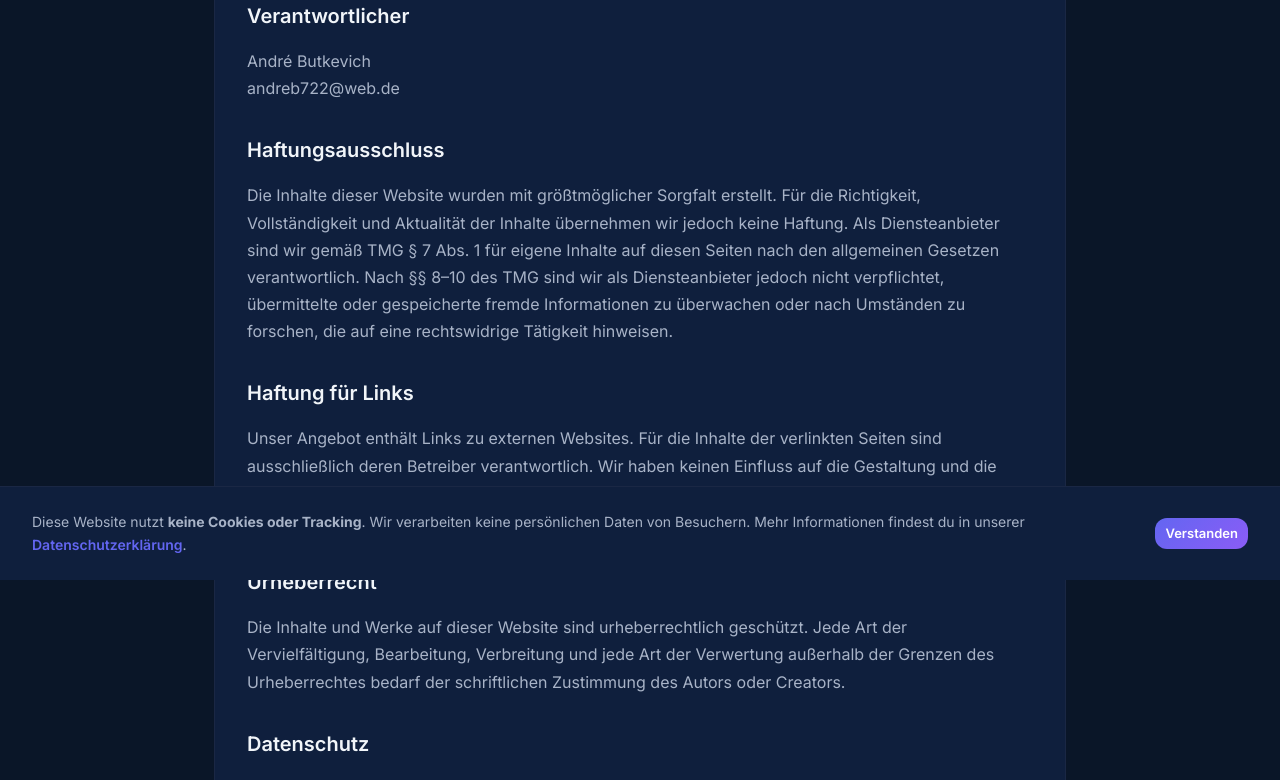
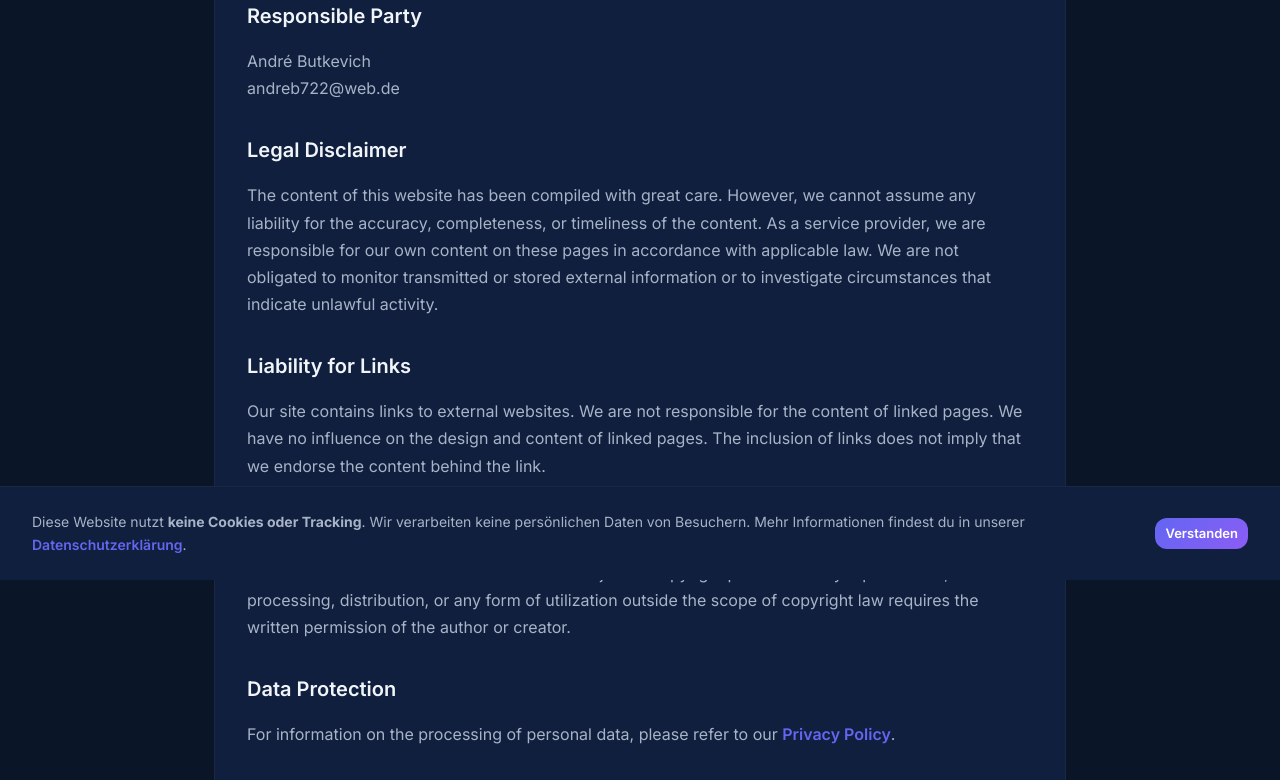
Before and after one commit to Andre00111/up2daite, a React (Vite) app in the folder frontend/: page /imprint in a window 1280 px wide. Shown: the part 220-1000 px from the top of the page. Built offline with nearby package versions, Linux system fonts and the light colour scheme; no server answers.

Commit message:
datensncshutzerklärung im footer

```diff
--- a/frontend/src/components/layout/Footer.tsx
+++ b/frontend/src/components/layout/Footer.tsx
@@ -11,7 +11,7 @@ export default function Footer() {
           <Typography variant="body2" color="text.secondary">
             © 2026 up2daite.com – AI signal. No noise.
           </Typography>
-          <Box sx={{ display: 'flex', gap: 2, flexWrap: 'wrap' }}>
+          <Box sx={{ display: 'flex', gap: 3, flexWrap: 'wrap' }}>
             <Link
               href="/imprint"
               variant="body2"
@@ -23,6 +23,7 @@ export default function Footer() {
             >
               Imprint
             </Link>
+            <Box sx={{ color: 'text.secondary' }}>·</Box>
             <Link
               href="/privacy"
               variant="body2"
--- a/frontend/src/pages/public/ImprintPage.tsx
+++ b/frontend/src/pages/public/ImprintPage.tsx
@@ -1,4 +1,4 @@
-import { Box, Container, Typography, Paper } from '@mui/material'
+import { Box, Container, Typography, Paper } from "@mui/material";
 
 export default function ImprintPage() {
   return (
@@ -8,16 +8,16 @@ export default function ImprintPage() {
         sx={{
           p: 4,
           borderRadius: 3,
-          border: '1px solid',
-          borderColor: 'divider',
+          border: "1px solid",
+          borderColor: "divider",
         }}
       >
         <Typography variant="h4" fontWeight={700} gutterBottom>
-          Impressum
+          Imprint
         </Typography>
 
         <Typography variant="h6" fontWeight={600} sx={{ mt: 4, mb: 2 }}>
-          Verantwortlicher
+          Responsible Party
         </Typography>
         <Typography variant="body1" color="text.secondary" paragraph>
           André Butkevich
@@ -26,65 +26,62 @@ export default function ImprintPage() {
         </Typography>
 
         <Typography variant="h6" fontWeight={600} sx={{ mt: 4, mb: 2 }}>
-          Haftungsausschluss
+          Legal Disclaimer
         </Typography>
         <Typography variant="body1" color="text.secondary" paragraph>
-          Die Inhalte dieser Website wurden mit größtmöglicher Sorgfalt erstellt.
-          Für die Richtigkeit, Vollständigkeit und Aktualität der Inhalte
-          übernehmen wir jedoch keine Haftung. Als Diensteanbieter sind wir gemäß
-          TMG § 7 Abs. 1 für eigene Inhalte auf diesen Seiten nach den allgemeinen
-          Gesetzen verantwortlich. Nach §§ 8–10 des TMG sind wir als
-          Diensteanbieter jedoch nicht verpflichtet, übermittelte oder gespeicherte
-          fremde Informationen zu überwachen oder nach Umständen zu forschen, die
-          auf eine rechtswidrige Tätigkeit hinweisen.
+          The content of this website has been compiled with great care. However, we cannot assume
+          any liability for the accuracy, completeness, or timeliness of the content. As a service
+          provider, we are responsible for our own content on these pages in accordance with
+          applicable law. We are not obligated to monitor transmitted or stored external information
+          or to investigate circumstances that indicate unlawful activity.
         </Typography>
 
         <Typography variant="h6" fontWeight={600} sx={{ mt: 4, mb: 2 }}>
-          Haftung für Links
+          Liability for Links
         </Typography>
         <Typography variant="body1" color="text.secondary" paragraph>
-          Unser Angebot enthält Links zu externen Websites. Für die Inhalte der
-          verlinkten Seiten sind ausschließlich deren Betreiber verantwortlich.
-          Wir haben keinen Einfluss auf die Gestaltung und die Inhalte der
-          verlinkten Seiten. Das Setzen von Links bedeutet nicht, dass wir uns die
-          hinter dem Link liegenden Inhalte zu eigen machen.
+          Our site contains links to external websites. We are not responsible for the content of
+          linked pages. We have no influence on the design and content of linked pages. The
+          inclusion of links does not imply that we endorse the content behind the link.
         </Typography>
 
         <Typography variant="h6" fontWeight={600} sx={{ mt: 4, mb: 2 }}>
-          Urheberrecht
+          Copyright
         </Typography>
         <Typography variant="body1" color="text.secondary" paragraph>
-          Die Inhalte und Werke auf dieser Website sind urheberrechtlich geschützt.
-          Jede Art der Vervielfältigung, Bearbeitung, Verbreitung und jede Art der
-          Verwertung außerhalb der Grenzen des Urheberrechtes bedarf der
-          schriftlichen Zustimmung des Autors oder Creators.
+          The content and works on this website are subject to copyright protection. Any
+          reproduction, processing, distribution, or any form of utilization outside the scope of
+          copyright law requires the written permission of the author or creator.
         </Typography>
 
         <Typography variant="h6" fontWeight={600} sx={{ mt: 4, mb: 2 }}>
-          Datenschutz
+          Data Protection
         </Typography>
         <Typography variant="body1" color="text.secondary">
-          Informationen zur Verarbeitung personenbezogener Daten findest du in
-          unserer{' '}
+          For information on the processing of personal data, please refer to our{" "}
           <Box
             component="a"
             href="/privacy"
             sx={{
-              color: 'primary.main',
-              textDecoration: 'none',
+              color: "primary.main",
+              textDecoration: "none",
               fontWeight: 600,
-              '&:hover': { textDecoration: 'underline' },
+              "&:hover": { textDecoration: "underline" },
             }}
           >
-            Datenschutzerklärung
+            Privacy Policy
           </Box>
           .
         </Typography>
 
-        <Typography variant="caption" color="text.secondary" sx={{ mt: 4, display: 'block' }}>
-          Letzte Aktualisierung: Juli 2026
+        <Typography
+          variant="caption"
+          color="text.secondary"
+          sx={{ mt: 4, display: "block" }}
+        >
+          Last updated: July 2026
         </Typography>
       </Paper>
     </Container>
-  )
+  );
 }
```
